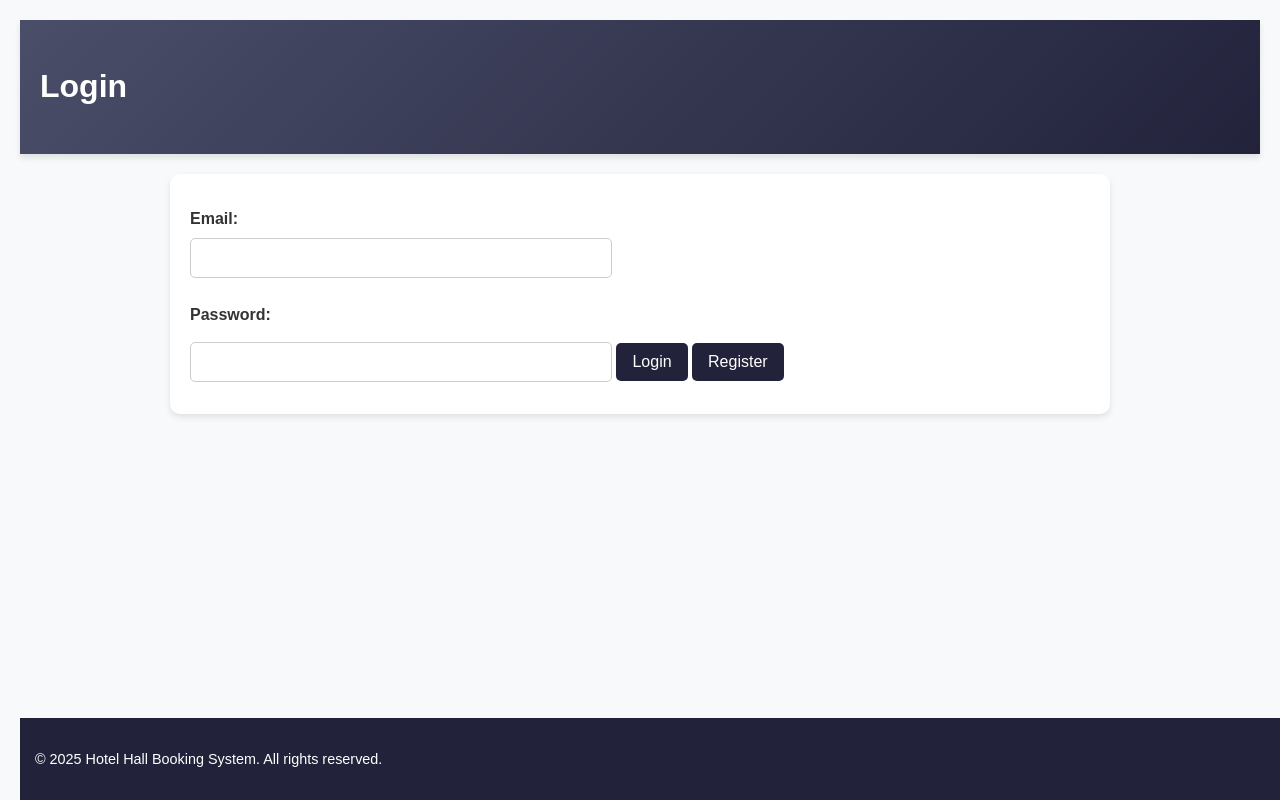
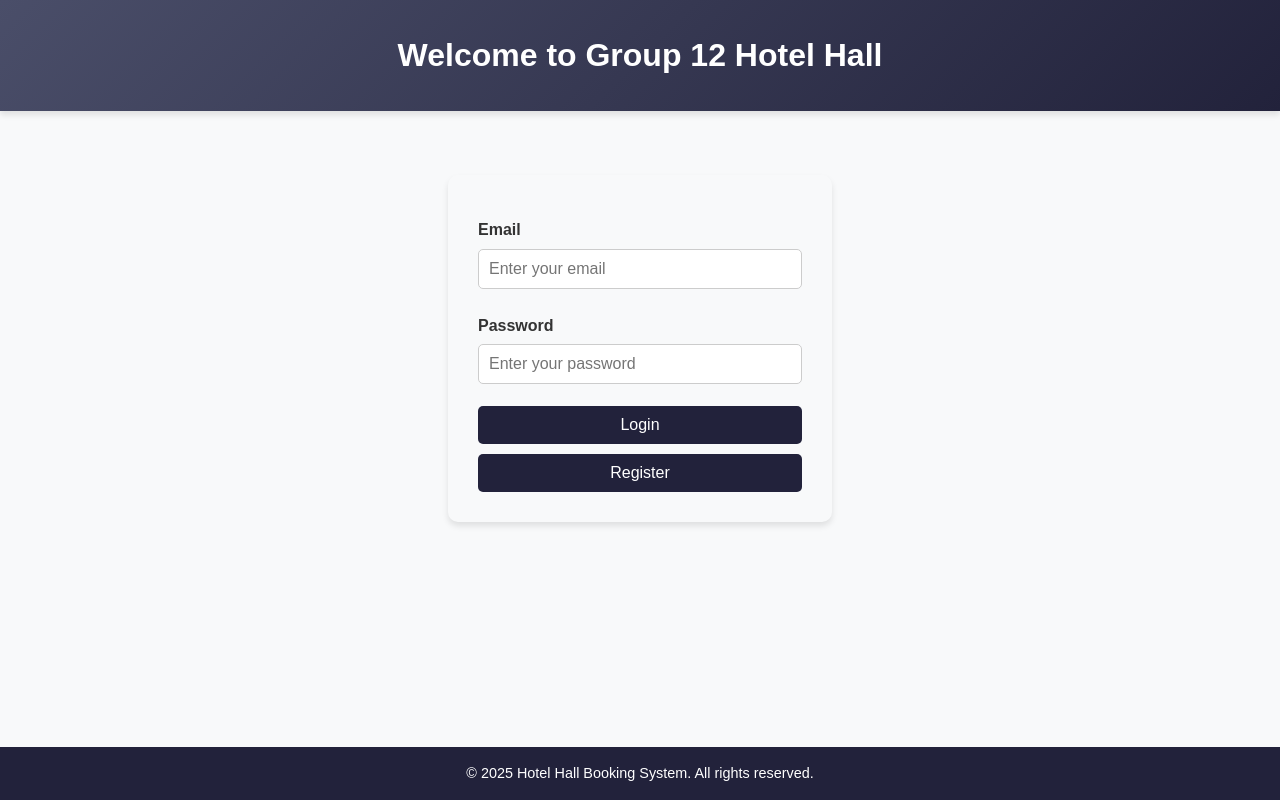
Before and after one commit to devchuks/Group-12-Hotel-Hall-Booking-Project, a PHP site: page /login.html in a window 1280 px wide. Run offline with PHP 8.4, Linux system fonts and the light colour scheme.

Commit message:
redesign login page

```diff
--- a/login.html
+++ b/login.html
@@ -7,21 +7,30 @@
     <link rel="stylesheet" href="style.css">
 </head>
 <body>
-    <header>
-        <h1>Login</h1>
+    <header class="login-header">
+        <h1>Welcome to Group 12 Hotel Hall</h1>
     </header>
 
-    <main>
-        <form action="login.php" method="POST">
-            <label for="email">Email:</label>
-            <input type="email" id="email" name="email" required>
+    <main class="login-main-container">
+        <form class="login-form" action="login.php" method="POST">
 
-            <label for="password">Password:</label>
-            <input type="password" id="password" name="password" required>
+            <div class="login-input-container">
+                <label for="email">Email</label>
+                <input type="email" placeholder="Enter your email" id="email" name="email" required>
+            </div>
 
-            <button type="submit">Login</button>
+            <div class="login-input-container">
+               <label for="password">Password</label>
+                <input type="password" placeholder="Enter your password" name="password" required>
+            </div>
 
+            <div class="login-button-container">
+                <button type="submit">Login</button>
+            </div>
+
+            <div class="login-button-container">
                 <button onclick="location.href='register.html'">Register</button>
+            </div>
 
         </form>
     </main>
--- a/style.css
+++ b/style.css
@@ -1,13 +1,52 @@
 /* Improved style.css for Hotel Booking Site */
 
 /* Global Styles */
+
+* {
+    margin: 0;
+    padding: 0;
+    box-sizing: border-box ;
+}
+
 body {
     font-family: 'Poppins', sans-serif;
     margin: 0;
-    padding: 20px;
+    /* padding: 20px; */
     background-color: #f8f9fa;
     color: #333;
     line-height: 1.6;
+}
+
+.login-header {
+    text-align: center;
+    padding: 30px;
+}
+
+.login-main-container {
+    width: 100%;
+    display: flex;
+    justify-content: center;
+    height: 100%;
+    margin-top: 4rem;
+}
+
+.login-main-container form {
+    width: 30%;
+    box-shadow: 0 4px 6px rgba(0, 0, 0, 0.1);
+    padding: 30px;
+    border-radius: 10px;
+}
+
+.login-main-container form .login-input-container {
+    width: 100%;
+}
+
+.login-main-container form .login-input-container input {
+    width: 100%;
+}
+
+.login-button-container {
+    width: 100%;
 }
 
 /* Main Container */
@@ -22,7 +61,6 @@ body {
 header {
     background: linear-gradient(135deg, #4a4e69, #22223b);
     color: #fff;
-    padding: 20px;
     text-align: left;
     box-shadow: 0 4px 6px rgba(0, 0, 0, 0.1);
 }
@@ -53,12 +91,10 @@ nav ul li a:hover {
 
 /* Main Content */
 main {
-    max-width: 900px;
-    margin: 20px auto;
-    padding: 20px;
-    background: #fff;
-    border-radius: 10px;
-    box-shadow: 0 3px 6px rgba(0, 0, 0, 0.1);
+    /* max-width: 900px; */
+    /* margin: 20px auto;
+    padding: 20px; */
+    height: 100%;
 }
 
 section {
@@ -109,6 +145,7 @@ button {
     cursor: pointer;
     font-size: 1rem;
     transition: background 0.3s ease-in-out;
+    width: inherit;
 }
 
 button:hover {
@@ -123,8 +160,8 @@ form label {
 }
 
 form input, form select {
-    width: 100%;
-    max-width: 400px;
+    /* width: 100%;
+    max-width: 400px; */
     padding: 10px;
     margin-bottom: 12px;
     border: 1px solid #ccc;
@@ -146,7 +183,7 @@ form button {
 footer {
     background: #22223b;
     color: #fff;
-    text-align: left;
+    text-align: center;
     padding: 15px;
     position: fixed;
     bottom: 0;
```
